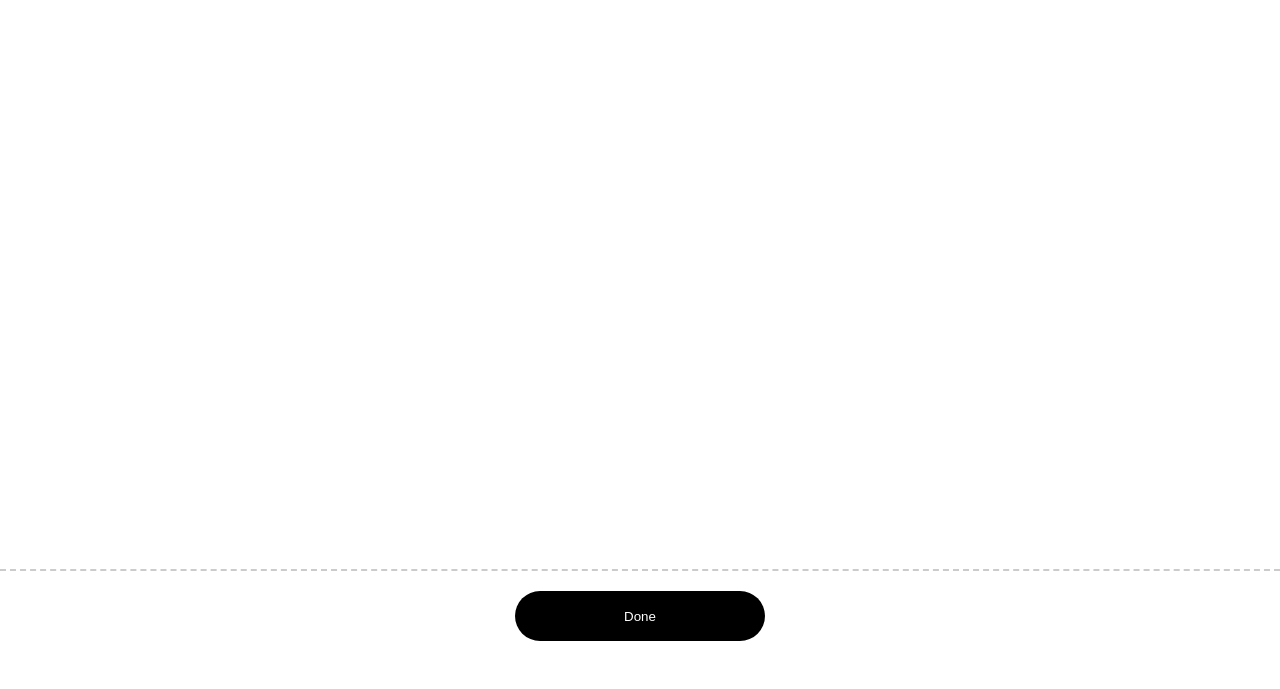
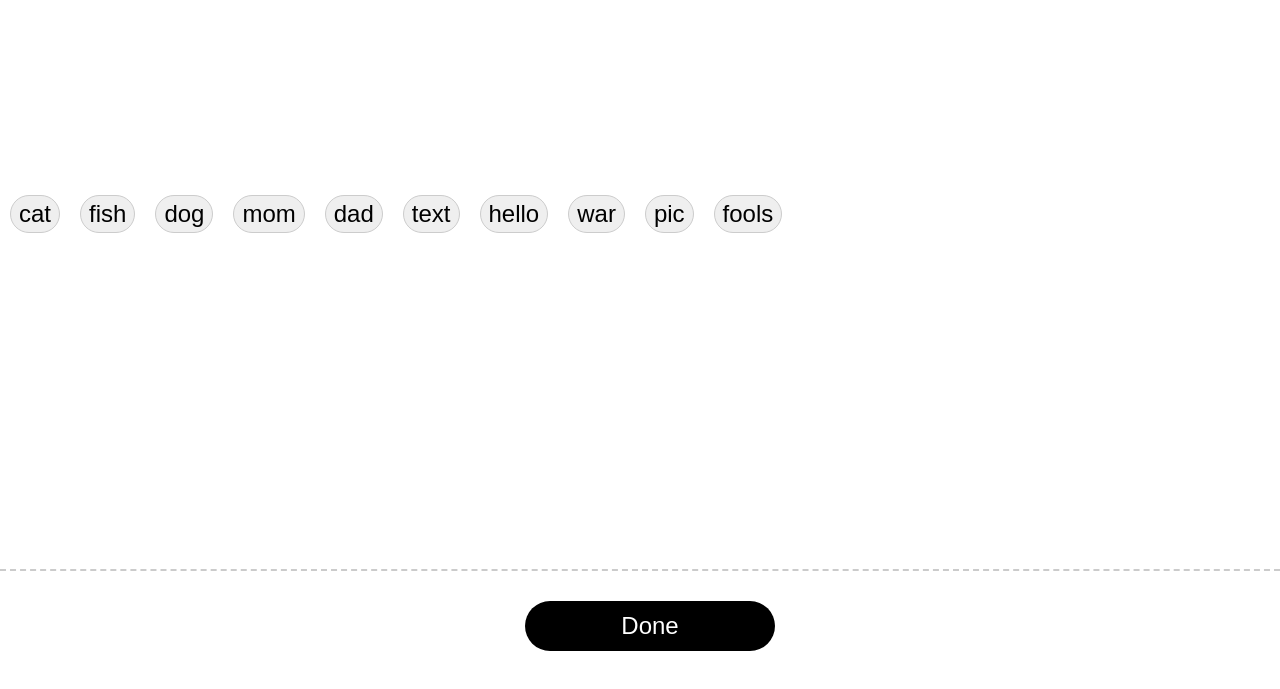
Before and after one commit to tobi-awolaju-21/Queue-wrap, a plain HTML site: page frontend/query.html in a window 1280 px wide. Shown: the part 109-798 px from the top of the page. Drawn offline with nearby package versions, Linux system fonts and the light colour scheme.

Commit message:
bvjdkjhkj;f

```diff
--- a/frontend/query.html
+++ b/frontend/query.html
@@ -25,7 +25,7 @@
     <div class="block3">
         <div class="buttonparent">
             <hr class="dashed-divider"></hr>
-       <button id="newwrapButton">Done</button>
+       <button class="button1" id="newwrapButton">Done</button>
         </div>
     </div>
 
--- a/frontend/query.js
+++ b/frontend/query.js
@@ -0,0 +1,22 @@
+// Array of words
+var words = ["cat", "fish", "dog", "mom", "dad", "text", "hello", "war", "pic", "fools"];
+
+// Get the div with id "options"
+var optionsDiv = document.getElementById("options");
+
+// Loop through the words array
+words.forEach(function(word, index) {
+    // Create a new p element
+    var pElement = document.createElement("button");
+    // Set the text content of the p element to the word
+    pElement.textContent = word;
+    // Set the id of the p element to its index
+    pElement.id = index;
+    // Add an event listener to the p element
+    pElement.addEventListener("click", function() {
+        // Log the word when clicked
+        console.log(this.textContent);
+    });
+    // Append the p element to the options div
+    optionsDiv.appendChild(pElement);
+});
--- a/frontend/queryStyle.css
+++ b/frontend/queryStyle.css
@@ -98,7 +98,7 @@ body{
     bottom:100px;
     }
 
-    button {
+    .button1 {
       width: 250px;
       height: 50px;
       background-color: rgb(0, 0, 0);
@@ -109,6 +109,19 @@ body{
       border: none; /* Remove default border */
       box-shadow: none; /* Remove shadow */
     }
+
+
+    button {
+        font-size:x-large;
+        padding: 8px;
+        padding-top:4px;
+        padding-bottom:4px;
+        margin: 10px;
+        color: #000000;
+        border-radius: 50px;
+        border: 1px solid #ccc; /* Add a thin border */
+        box-shadow: none; /* Remove shadow */
+      }
 
      /* Define animation */
      @keyframes clickAnimation {
```
